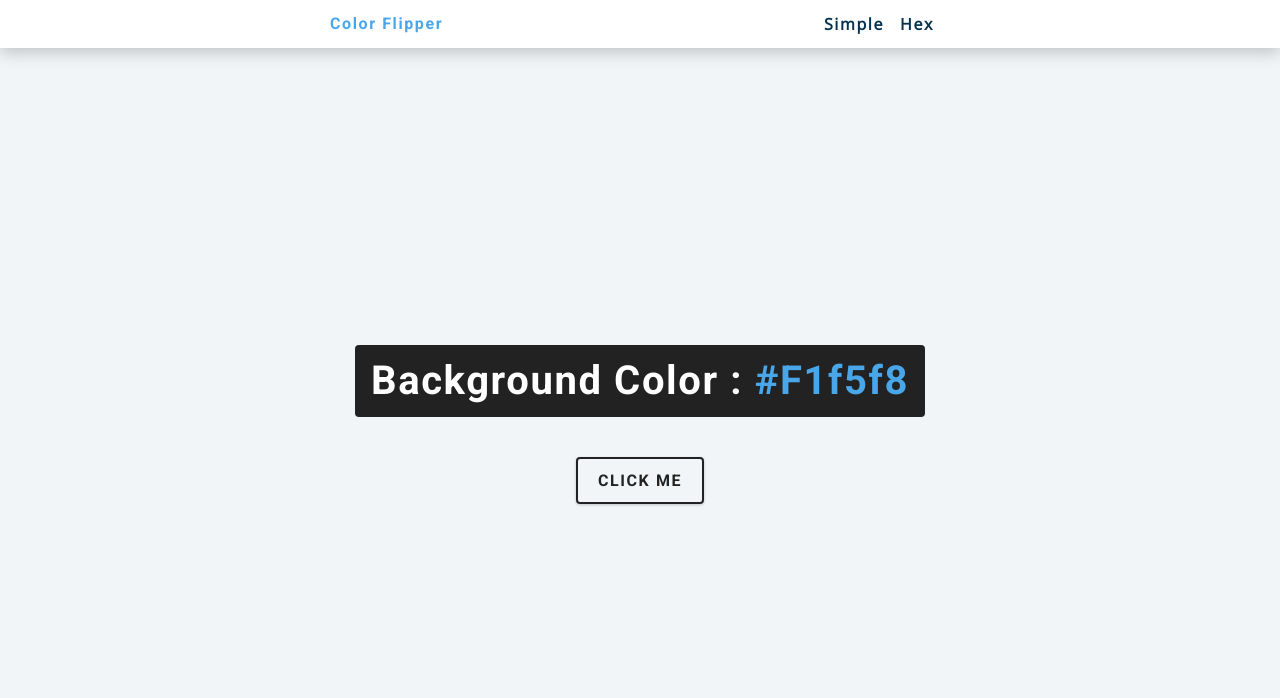
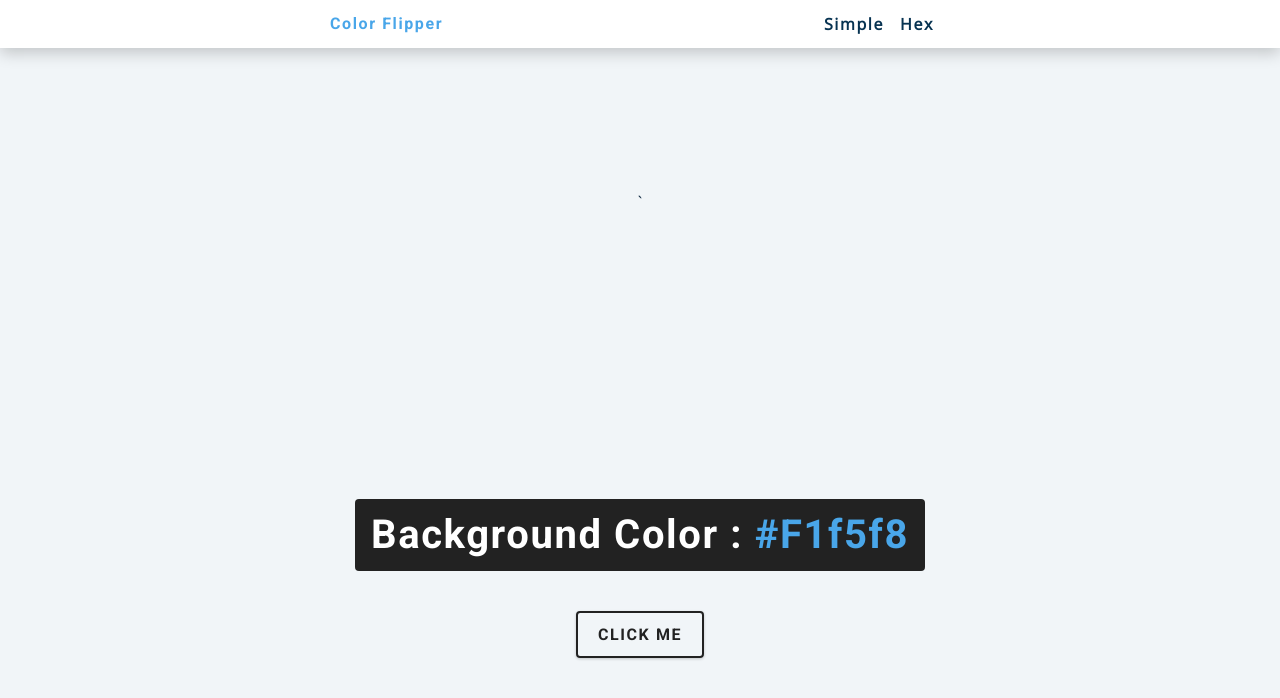
Before and after one commit to baliyan98/JavaScript-Projects, a plain HTML site: page Color Flipper/index.html in a window 1280 px wide. Drawn offline with nearby package versions, Linux system fonts and the light colour scheme.

Commit message:
Color Flipper

```diff
--- a/Color Flipper/index.html
+++ b/Color Flipper/index.html
@@ -18,7 +18,7 @@
         </ul>
       </div>
     </nav>
-    <main>
+    <main>`
       <div class="container">
         <h2>background color : <span class="color">#f1f5f8</span></h2>
         <button class="btn btn-hero" id="btn">click me</button>
```
